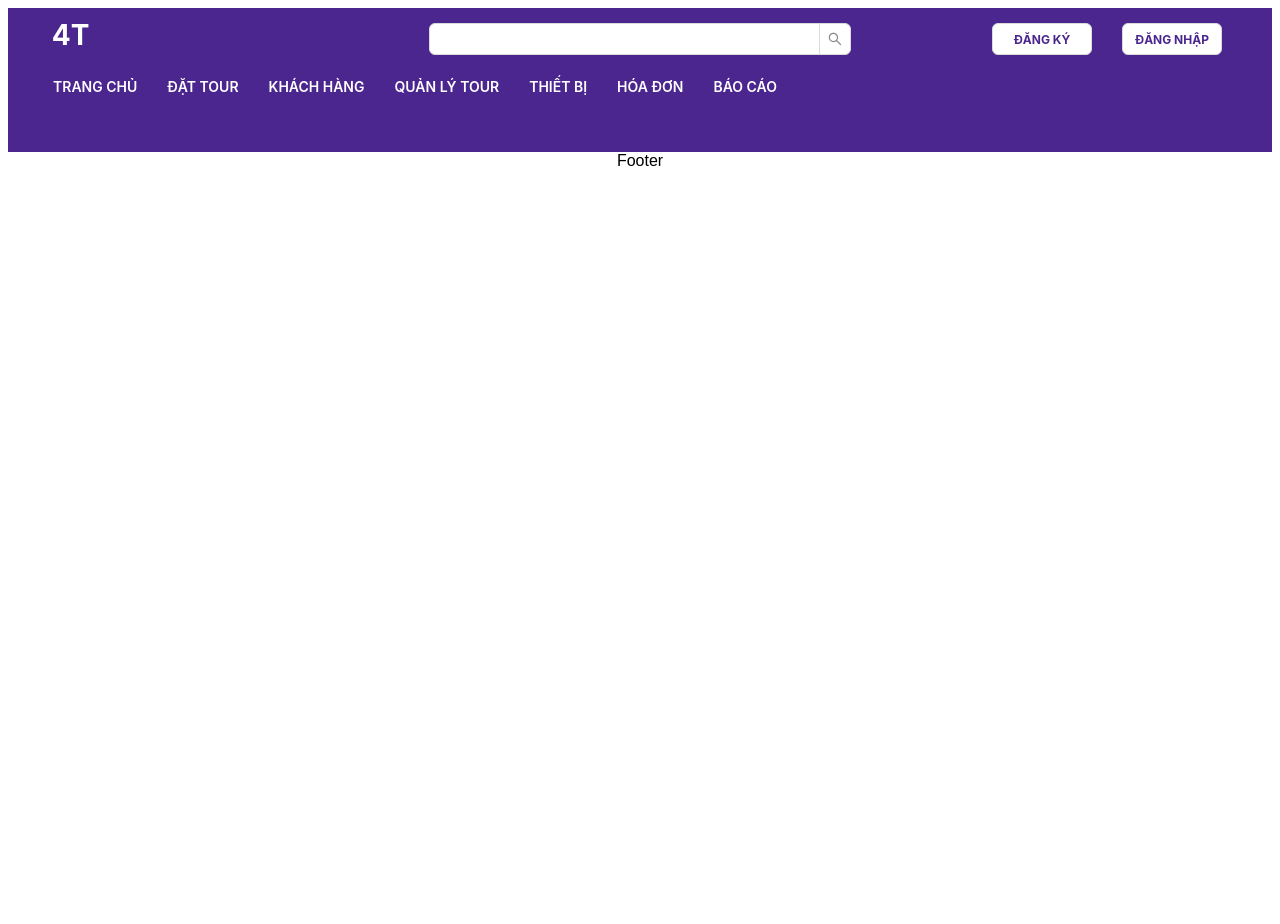
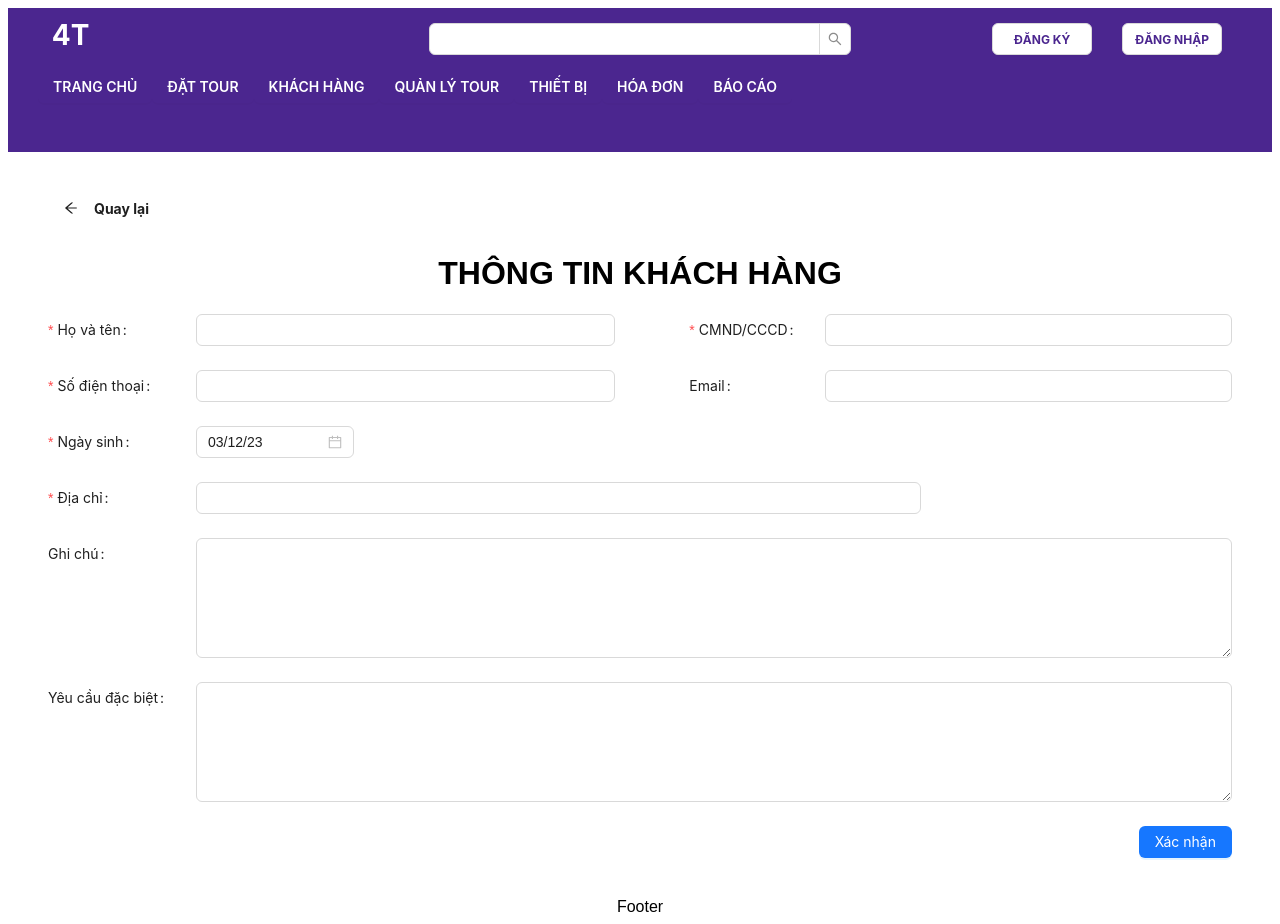
Before and after one commit to pt-tu/4Travel, a React (Create React App) app: page /them-moi-khach-hang/1 in a window 1280 px wide. Before the commit the page ends 800 px from the top, so only its background shows below. Built offline with nearby package versions, Linux system fonts and the light colour scheme; no server answers; the database is empty.

Commit message:
Sửa Xóa KH trong List, thêm Chỉnh Sửa KH

```diff
--- a/src/App.tsx
+++ b/src/App.tsx
@@ -52,6 +52,9 @@ function App() {
               <Route path="/danh-sach-nguon-luc" element={<DeviceList />} />
               <Route path="/quan-ly-tour" element={<TourManagement />} />
               <Route path="/them-moi-khach-hang" element={<AddCustomer />} />
+
+              <Route path="/them-moi-khach-hang/:id" element={<AddCustomer />} />
+
               <Route path="/them-moi-tour" element={<AddTour />} />
               <Route path="/xac-nhan-dat-tour" element={<ConfirmBooking />} />
               <Route path="/test" element={<Test />} />
--- a/src/pages/Task2/CustomerList.tsx
+++ b/src/pages/Task2/CustomerList.tsx
@@ -22,6 +22,10 @@ function CustomerList() {
   const [DeleteID, setDeleteID] = useState("");
   const CustomerList1 = useGetCustomerList();
   const DeleteMutate = useDeleteCustomer(DeleteID);
+  if(DeleteMutate.isSuccess)
+  {
+    window.location.reload();
+  }
 
   /* //Test useState hook to re-render list after delete
   const [CustomerListData, setCustomerListData] = useState<Customer[] | null>(null);
@@ -39,6 +43,7 @@ function CustomerList() {
     DeleteMutate.mutate();
     //CustomerList1.refetch();
     //setCustomerListData(CustomerList1);
+
   }
   interface Customer {
     id: string;
@@ -78,7 +83,7 @@ function CustomerList() {
       dataIndex: "id",
       width: 50,
       render: (text, record) => (
-        <Link to="/them-moi-khach-hang">
+        <Link to={'/them-moi-khach-hang/'+record.id}>
           <Button icon={<FormOutlined />}></Button>
         </Link>
         //khi chọn chỉnh sửa sẽ load trang chỉnh sửa, lúc này trang chỉnh sửa input sẽ là dữ liệu của khách hàng được chọn. tham khảo useParams để truyền id khách hàng vào trang chỉnh sửa để query: https://ui.dev/react-router-url-parameters?fbclid=IwAR3grGeq74ae9OoC9xyeMVStoe2agUV-hLT2MnipjCJnK5GyHRXoRvKZEvI, nếu khó quá có thể tách thêm mới khách và chỉnh sửa khách ra 2 page khác nhau
--- a/src/pages/Task3/AddCustomer.tsx
+++ b/src/pages/Task3/AddCustomer.tsx
@@ -1,9 +1,11 @@
-import { useState } from "react";
+import { useEffect, useState } from "react";
 import { useNavigate, useParams } from "react-router-dom";
 import useCreateCustomer from "../../hooks/CustomerManagement/useCreateCustomer";
+import useGetCustomerByCID from "../../hooks/CustomerManagement/useGetCustomerByCID";
 import "./Form.css";
 import { Col, Row, Button, DatePicker, Form, Input, message } from "antd";
 import { ArrowLeftOutlined } from "@ant-design/icons";
+import dayjs from 'dayjs';
 
 const { TextArea } = Input;
 
@@ -12,14 +14,21 @@ function AddCustomer() {
   const navigate = useNavigate();
 
   const { id } = useParams();
-  const [hoten, sethoten] = useState("");
-  const [cccd, setcccd] = useState("");
-  const [sdt, setsdt] = useState("");
-  const [email, setemail] = useState("");
-  const [ngaysinh, setngaysinh] = useState("");
-  const [diachi, setdiachi] = useState("");
-  const [ghichu, setghichu] = useState("");
-  const [yeucau, setyeucau] = useState("");
+  const CustomerData = useGetCustomerByCID(id ?? "");
+
+
+
+  const [hoten, sethoten] = useState(CustomerData.data?.hoten);
+  const [cccd, setcccd] = useState(CustomerData.data?.cccd);
+  const [sdt, setsdt] = useState(CustomerData.data?.sdt);
+  const [email, setemail] = useState(CustomerData.data?.email);
+  const [ngaysinh, setngaysinh] = useState(CustomerData.data?.ngaysinh);
+  const [diachi, setdiachi] = useState(CustomerData.data?.diachi);
+  const [ghichu, setghichu] = useState(CustomerData.data?.ghichu);
+  const [yeucau, setyeucau] = useState(CustomerData.data?.yeucau);
+
+
+
 
   const createCustomer = useCreateCustomer(
     {
@@ -42,6 +51,7 @@ function AddCustomer() {
   } else if (createCustomer.error instanceof Error) {
     message.error("Thêm thất bại. Lỗi: " + createCustomer.error.message);
   }
+
 
   return (
     <div className="wrapper">
@@ -70,6 +80,7 @@ function AddCustomer() {
               wrapperCol={{ span: 17 }}
               name={"name"}
               label="Họ và tên"
+              initialValue={CustomerData.data?.hoten}
               rules={[{ required: true, message: "Nhập họ tên" }]}
             >
               <Input onChange={(e) => sethoten(e.target.value)} />
@@ -81,6 +92,7 @@ function AddCustomer() {
               labelCol={{ span: 6 }}
               name={"cic"}
               label="CMND/CCCD"
+              initialValue={cccd}
               rules={[{ required: true, message: "Nhập CCCD" }]}
             >
               <Input onChange={(e) => setcccd(e.target.value)} />
@@ -95,6 +107,7 @@ function AddCustomer() {
               wrapperCol={{ span: 17 }}
               name={"phone"}
               label="Số điện thoại"
+              initialValue={sdt}
               rules={[{ required: true, message: "Nhập SĐT" }]}
             >
               <Input onChange={(e) => setsdt(e.target.value)} />
@@ -102,7 +115,7 @@ function AddCustomer() {
           </Col>
 
           <Col span={11}>
-            <Form.Item labelCol={{ span: 6 }} name={"email"} label="Email">
+            <Form.Item labelCol={{ span: 6 }} name={"email"} label="Email" initialValue={email}>
               <Input onChange={(e) => setemail(e.target.value)} />
             </Form.Item>
           </Col>
@@ -117,12 +130,14 @@ function AddCustomer() {
             placeholder="DD/MM/YY"
             format={"DD/MM/YY"}
             onChange={(e) => setngaysinh(e?.toISOString() ?? "")}
+            defaultValue={dayjs(ngaysinh)}
           />
         </Form.Item>
 
         <Form.Item
           name={"address"}
           label="Địa chỉ"
+          initialValue={diachi}
           rules={[{ required: true, message: "Nhập địa chỉ" }]}
         >
           <Input
@@ -131,11 +146,11 @@ function AddCustomer() {
           />
         </Form.Item>
 
-        <Form.Item name={"notes"} label="Ghi chú">
+        <Form.Item name={"notes"} label="Ghi chú" initialValue={ghichu}>
           <TextArea rows={5} onChange={(e) => setghichu(e.target.value)} />
         </Form.Item>
 
-        <Form.Item name={"adhocreq"} label="Yêu cầu đặc biệt">
+        <Form.Item name={"adhocreq"} label="Yêu cầu đặc biệt" initialValue={yeucau}>
           <TextArea rows={5} onChange={(e) => setyeucau(e.target.value)} />
         </Form.Item>
 
```
